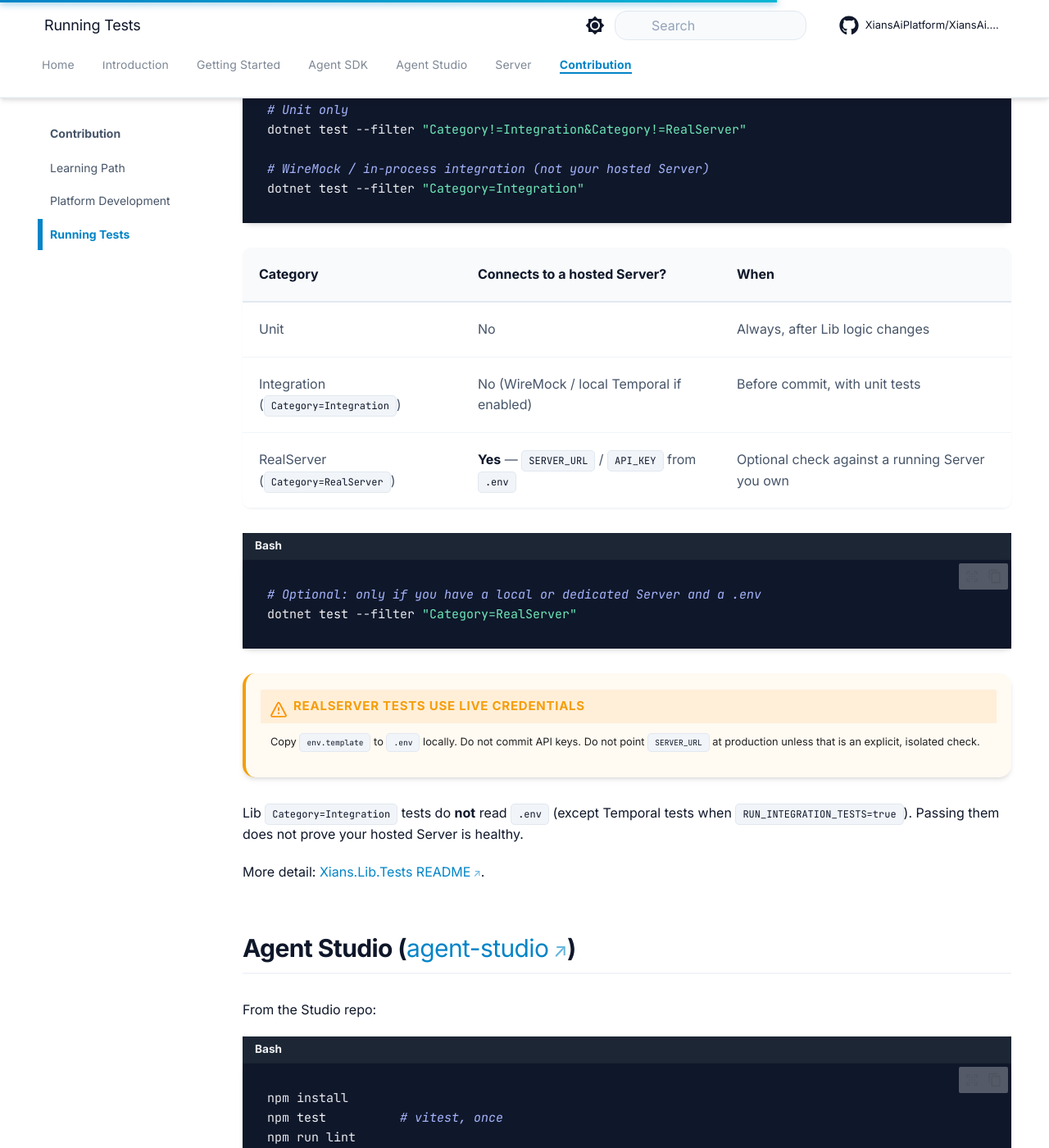
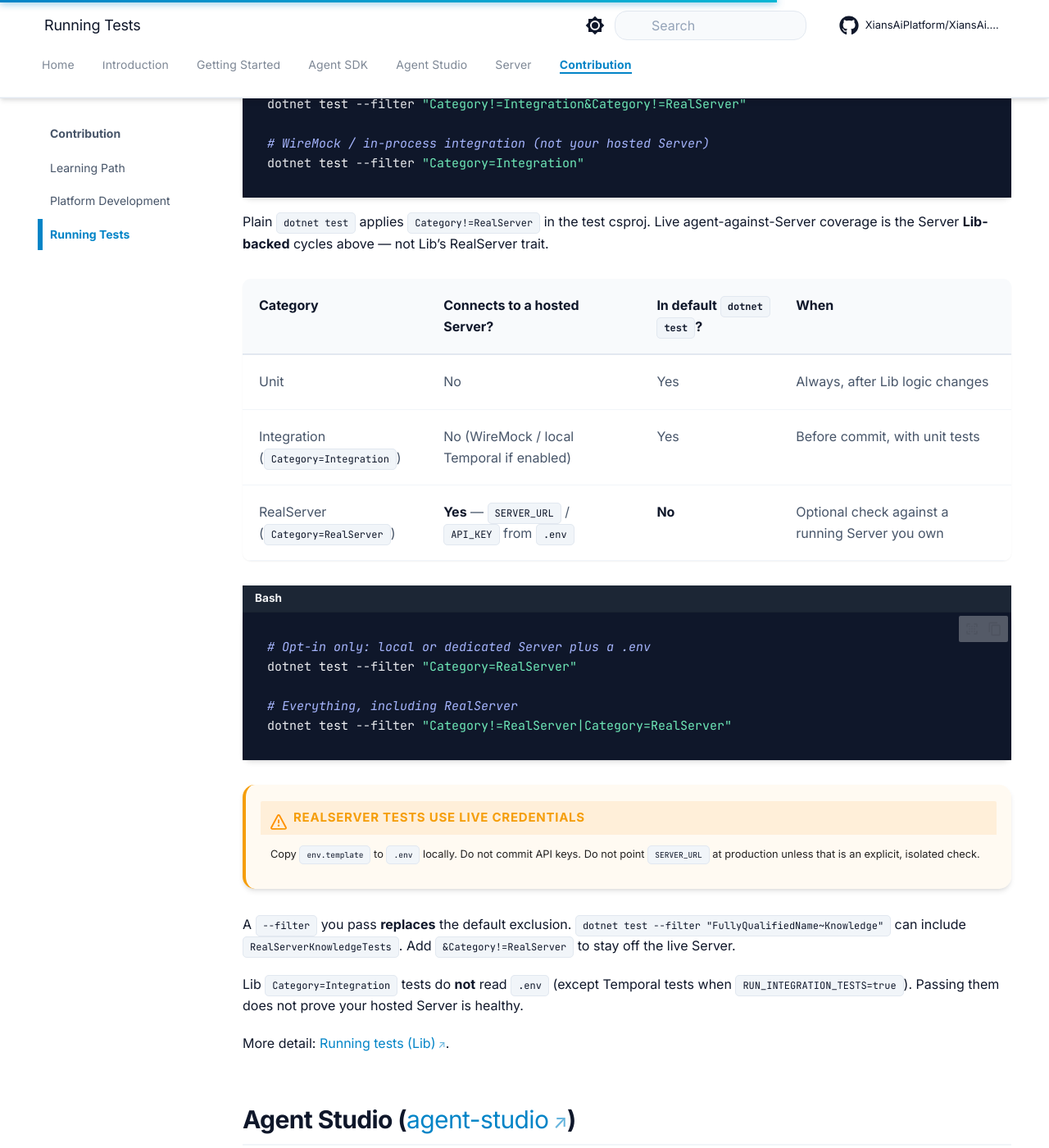
Before and after one commit to XiansAiPlatform/XiansAi.Docs, an MkDocs documentation site: the page built from docs/contribution/running-tests.md, in a window 1280 px wide and 1400 px high, scrolled down 7105 px. Shown: the whole window at 82% size. Built offline with MkDocs 1.6.1 and Material for MkDocs 9.7.7, drawn with Linux system fonts in a browser that asks for light colours; comment, search, counter and statistics services are not loaded; some of the changed text lies outside the part shown.

Commit message:
Update test documentation for Xians.Lib to clarify test commands and categories
- Revised descriptions for running tests in Xians.Lib, emphasizing the use of `dotnet test` and the exclusion of RealServer by default.
- Enhanced clarity on the distinction between unit, integration, and RealServer tests, including the implications of using filters.
- Updated links to provide better navigation for contributors.

````diff
--- a/docs/contribution/running-tests.md
+++ b/docs/contribution/running-tests.md
@@ -19,14 +19,14 @@
 | Server auth (Admin API keys, roles, tenant scope) | `AdminAuthEndpointsTests` plus related unit tests |
 | Temporal HTTP, activations, schedules, HITL | `AdminApiTemporal` (or the specific class) |
 | Agent SDK behaviour on a live worker (chat, knowledge, secrets, documents, webhooks, files, custom workflows, schedules, HITL, cross-agent, activations, metrics, logging) | The matching Lib-backed cycle |
-| Xians.Lib internals | Lib unit + mock integration (`Category!=RealServer`) |
+| Xians.Lib internals | Lib `dotnet test` (unit + mock; RealServer excluded) |
 | Agent Studio UI | `npm test` and `npm run lint` |
 | An agent you author (not the platform) | [Unit Testing Workflows](../concepts/unit-tests.md) (Local Mode) |
 
 !!! note "Two different “Lib” suites"
-    **Server Lib-backed tests** start a real Xians.Lib agent against an in-process Server and a local Temporal CLI. They need no `.env` and no hosted cluster.
+    **Server Lib-backed tests** start a real Xians.Lib agent against an in-process Server and a local Temporal CLI. They need no `.env` and no hosted cluster. That is the default after-dev path for agent SDK behaviour.
 
-    **Lib RealServer tests** (`Category=RealServer`) call `SERVER_URL` from a `.env` file. They are optional and are **not** the default after-dev loop.
+    **Lib RealServer tests** (`Category=RealServer`) call `SERVER_URL` from a `.env` file. They are **not** included in Lib’s plain `dotnet test`. Opt in with `--filter "Category=RealServer"`.
 
 ## Prerequisites
 
@@ -182,23 +182,30 @@
 dotnet test --filter "Category=Integration"
 ```
 
-| Category | Connects to a hosted Server? | When |
-| --- | --- | --- |
-| Unit | No | Always, after Lib logic changes |
-| Integration (`Category=Integration`) | No (WireMock / local Temporal if enabled) | Before commit, with unit tests |
-| RealServer (`Category=RealServer`) | **Yes** — `SERVER_URL` / `API_KEY` from `.env` | Optional check against a running Server you own |
+Plain `dotnet test` applies `Category!=RealServer` in the test csproj. Live agent-against-Server coverage is the Server **Lib-backed** cycles above — not Lib’s RealServer trait.
+
+| Category | Connects to a hosted Server? | In default `dotnet test`? | When |
+| --- | --- | --- | --- |
+| Unit | No | Yes | Always, after Lib logic changes |
+| Integration (`Category=Integration`) | No (WireMock / local Temporal if enabled) | Yes | Before commit, with unit tests |
+| RealServer (`Category=RealServer`) | **Yes** — `SERVER_URL` / `API_KEY` from `.env` | **No** | Optional check against a running Server you own |
 
 ```bash
-# Optional: only if you have a local or dedicated Server and a .env
+# Opt-in only: local or dedicated Server plus a .env
 dotnet test --filter "Category=RealServer"
+
+# Everything, including RealServer
+dotnet test --filter "Category!=RealServer|Category=RealServer"
 ```
 
 !!! warning "RealServer tests use live credentials"
     Copy `env.template` to `.env` locally. Do not commit API keys. Do not point `SERVER_URL` at production unless that is an explicit, isolated check.
 
+A `--filter` you pass **replaces** the default exclusion. `dotnet test --filter "FullyQualifiedName~Knowledge"` can include `RealServerKnowledgeTests`. Add `&Category!=RealServer` to stay off the live Server.
+
 Lib `Category=Integration` tests do **not** read `.env` (except Temporal tests when `RUN_INTEGRATION_TESTS=true`). Passing them does not prove your hosted Server is healthy.
 
-More detail: [Xians.Lib.Tests README](https://github.com/XiansAiPlatform/XiansAi.Lib/blob/main/Xians.Lib.Tests/README.md).
+More detail: [Running tests (Lib)](https://github.com/XiansAiPlatform/XiansAi.Lib/blob/main/Xians.Lib.Tests/docs/RUNNING_TESTS.md).
 
 ## Agent Studio ([agent-studio](https://github.com/XiansAiPlatform/agent-studio))
 
@@ -230,7 +237,9 @@
 dotnet test --filter "FullyQualifiedName~EchoAgent"
 
 # --- Lib (from XiansAi.Lib/) ---
-dotnet test --filter "Category!=RealServer"
+dotnet test
+dotnet test --filter "Category!=Integration&Category!=RealServer"
+dotnet test --filter "Category=Integration"
 dotnet test --filter "Category=RealServer"
 
 # --- Studio (from agent-studio/) ---
@@ -258,6 +267,9 @@
 **Mongo-only tests suddenly talk to Temporal**
 You ran a class whose name contains `AdminApiTemporal`, or you ran unfiltered `dotnet test`. Mongo-only classes must **not** take a `TemporalFixture`.
 
+**Lib RealServer tests ran during a name filter**
+Any `--filter` replaces Lib’s default `Category!=RealServer`. Add `&Category!=RealServer` if you meant to stay off a live Server, or run plain `dotnet test` with no filter.
+
 **Need a single failing test’s logs**
 Raise console logging only for that run; the factory defaults to `Warning` so `dotnet test` stays readable. See [Host and fixtures](https://github.com/XiansAiPlatform/XiansAi.Server/blob/main/XiansAi.Server.Src/docs/integration-tests/host.md).
 
@@ -265,5 +277,6 @@
 
 - [Server integration tests](https://github.com/XiansAiPlatform/XiansAi.Server/blob/main/XiansAi.Server.Src/docs/integration-tests/index.md) — host, suites, Temporal, Lib cycles
 - [Server tests README](https://github.com/XiansAiPlatform/XiansAi.Server/blob/main/XiansAi.Server.Tests/README.md) — short run commands
-- [Xians.Lib.Tests](https://github.com/XiansAiPlatform/XiansAi.Lib/blob/main/Xians.Lib.Tests/README.md) — Lib unit / mock / RealServer
+- [Xians.Lib running tests](https://github.com/XiansAiPlatform/XiansAi.Lib/blob/main/Xians.Lib.Tests/docs/RUNNING_TESTS.md) — default `dotnet test`, filters, optional RealServer
+- [Xians.Lib.Tests README](https://github.com/XiansAiPlatform/XiansAi.Lib/blob/main/Xians.Lib.Tests/README.md)
 - [Platform development setup](platform-development.md) — clone and run Server, Lib, and Studio
````
Also changed, not shown: other parts of docs/contribution/running-tests.md (+3 -3 lines), docs/contribution/platform-development.md (+1 -1 lines).
